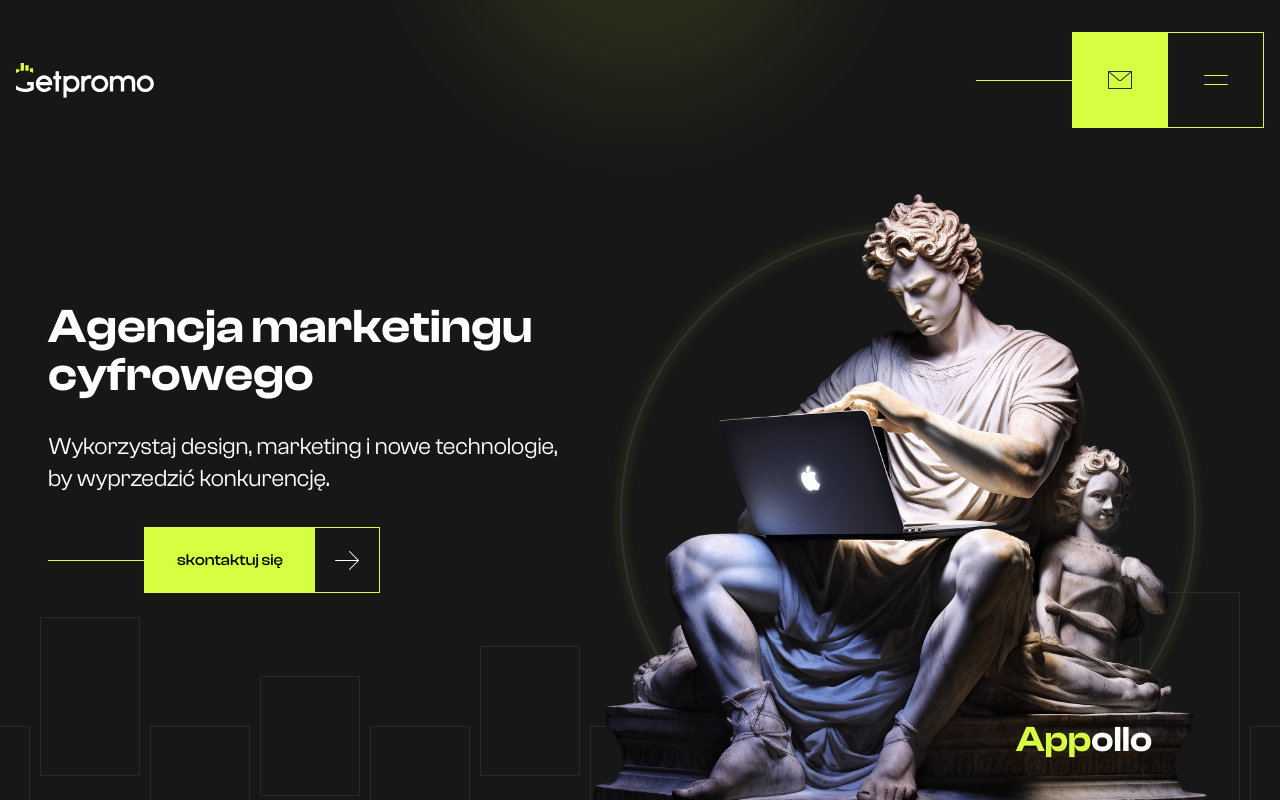
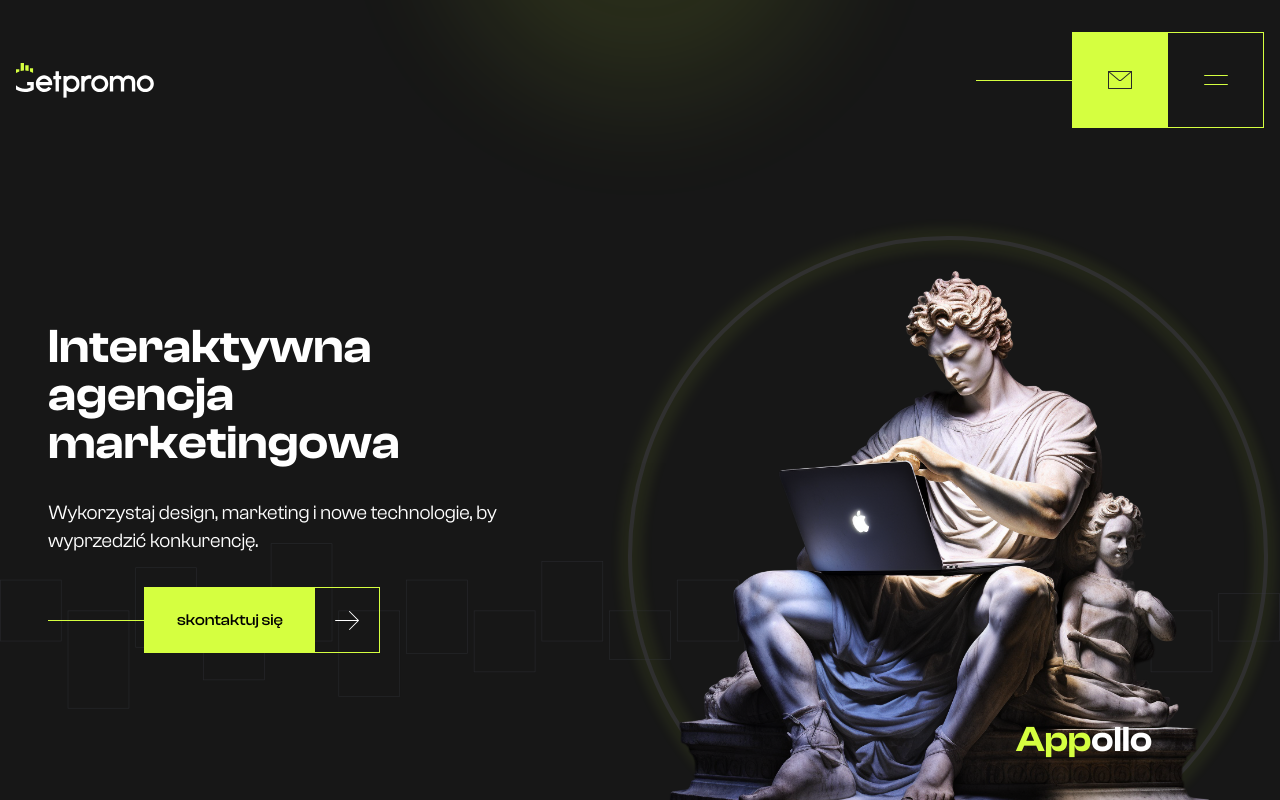
Before and after one commit to PGodzien/getpromo-nowa-strona, a Next.js app: page / in a window 1280 px wide. Shown: the top 800 px of the page. Built offline with nearby package versions, Linux system fonts and the light colour scheme; a web font is replaced by a local one.

Commit message:
Update hero.tsx

```diff
--- a/app/components/hero.tsx
+++ b/app/components/hero.tsx
@@ -7,14 +7,14 @@ export default function Hero() {
         <>
             <div className="absolute z-20 -mt-72 blur-3xl opacity-10 md:h-96 md:w-96 w-56 h-56 bg-primary top-0 rounded-full mx-auto left-0 right-0"></div>
             <div className="">
-                <section className="relative z-10 w-full py-6 bg-transparent">
-                    <div className="absolute inset-0 bg-getDark bg-opacity-70 md:bg-transparent z-20"></div>
-                    <div className="relative flex lg:flex-row flex-col py-20 md:py-0 items-center justify-between px-4 mx-auto container md:px-12 2xl:px-0 lg:max-w-screen-2xl">
+                <section className="relative z-10 w-full py-6">
+                    {/* <div className="absolute inset-0 bg-getDark bg-opacity-70 md:bg-transparent z-20"></div> */}
+                    <div className="relative flex lg:flex-row flex-col py-10 lg:py-20 space-y-20 lg:space-y-0 items-center justify-between px-4 mx-auto container md:px-12 2xl:px-0 lg:max-w-screen-2xl">
                         <div className="space-y-8 lg:-mt-28 max-w-lg 2xl:max-w-2xl relative z-20 w-full">
                             <h1
                                 className="font-serif leading-tight text-white text-4xl font-semibold lg:text-5xl 2xl:text-6xl">
-                                Agencja marketingu cyfrowego</h1>
-                            <p className="max-w-3xl md:text-2xl relative z-10 text-white ">Wykorzystaj design, marketing i nowe technologie, by wyprzedzić konkurencję.</p>
+                                Interaktywna agencja marketingowa</h1>
+                            <p className="max-w-3xl relative md:text-xl z-10 text-white ">Wykorzystaj design, marketing i nowe technologie, by wyprzedzić konkurencję.</p>
                             <button className="cursor-pointer" type="button">
                                 <a href="#kontakt" className="flex items-center">
                                     <div className="hidden md:block w-24 relative z-50 h-[1px] bg-primary"></div>
@@ -44,18 +44,19 @@ export default function Hero() {
                                 </a>
                             </button>
                         </div>
-                        <div className="w-full absolute inset-0 lg:relative overflow-hidden">
+                        <div className="relative lg:w-1/2">
                             <Image className="relative" alt="design-god" src={apollo} />
-                            <div className="animate-flash -z-10 w-10 h-10 p-40 md:p-72 absolute top-1/2 m-3 left-1/2 transform -translate-x-1/2 -translate-y-1/2">
-                                <div className="absolute inset-0 z-10 m-0.5  bg-transparent border-4 border-primary blur-sm rounded-full"></div>
-                                <div className="absolute inset-0 z-20  bg-transparent border-2 border-white rounded-full"></div>
-                                <div className="absolute inset-0 z-10 -m-1  bg-transparent border-4 border-primary blur-sm rounded-full"></div>
+                            <div className="animate-flash -z-10 w-10 h-10 p-44 sd:p-64 xl:p-80 absolute top-1/2 left-1/2 transform -translate-x-1/2 -translate-y-1/2 m-3">
+                                <div className="absolute inset-0 z-10 m-0.5  bg-transparent border-8 border-primary blur rounded-full"></div>
+                                <div className="absolute inset-0 z-20  bg-transparent border-4 border-white rounded-full"></div>
+                                <div className="absolute inset-0 z-10 -m-1  bg-transparent border-8 border-primary blur rounded-full"></div>
                             </div>
                             <p className="absolute bottom-20 right-20 text-white font-serif font-semibold text-4xl"><span className="text-primary">App</span>ollo</p>
                         </div>
                     </div>
-                    <Image className="hidden h-full -mt-96 -z-10 lg:block object-none absolute" src={pattern} alt="" />
+                    <Image className="hidden -z-10 lg:block mx-auto absolute top-96 inset-0" src={pattern} alt="" />
                 </section>
+
             </div>
         </>
     )
```
